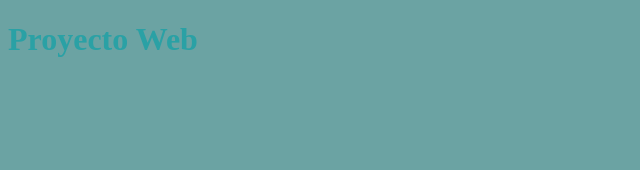
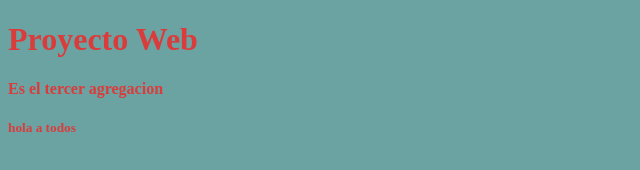
Before and after one commit to EdgarRe/CursoGit, a plain HTML site: page index.html in a window 1280 px wide. Shown: the whole page, without its empty margins (0-640 px from the left). Drawn offline with Linux system fonts and the light colour scheme.

Commit message:
agrego color rojo y se agrego fondo azul

```diff
--- a/CSS/estilos.css
+++ b/CSS/estilos.css
@@ -3,5 +3,5 @@
 body{
     background-color:rgb(107, 163, 163);
     font-weight: bold;
-    color: rgb(42, 161, 165);
+    color: rgb(218, 60, 60);
 }
--- a/index.html
+++ b/index.html
@@ -12,5 +12,9 @@
 </head>
 <body>
     <h1>Proyecto Web</h1>
+
+    <h4>Es el tercer agregacion</h4>
+    <h5>hola a todos</h5>
+
 </body>
 </html>
```
